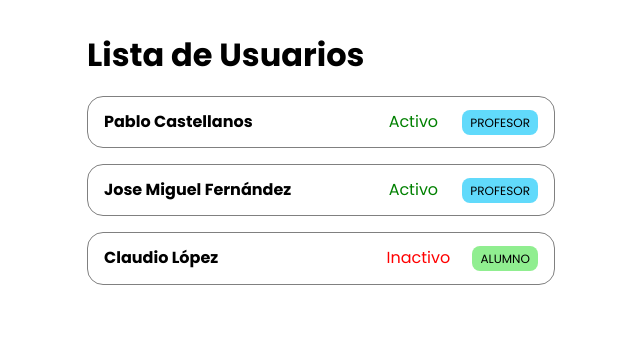
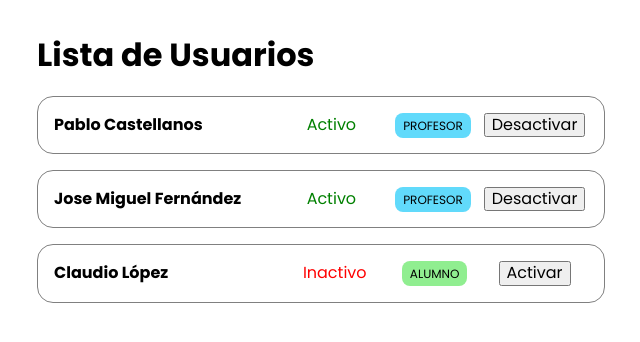
Before and after one commit to Nheil3Dev/react-users-list, a React (Vite) app: page / in a window 1280 px wide. Shown: the top 342 px of the page, without its empty margins (319-959 px from the left). Built offline with nearby package versions, Linux system fonts and the light colour scheme.

Commit message:
UserRow state

```diff
--- a/src/App.jsx
+++ b/src/App.jsx
@@ -1,6 +1,5 @@
 import { UsersList } from './components/UsersList'
 
-export default function App() {
 const USERS = [
 	{
 		name: 'Pablo Castellanos',
@@ -19,6 +18,7 @@ export default function App() {
 	}
 ]
 
+export default function App() {
 	return (
 		<UsersList users={USERS}>
 			<h1>Lista de Usuarios</h1>
--- a/src/components/UserRole.jsx
+++ b/src/components/UserRole.jsx
@@ -1,12 +1,12 @@
 import style from './UserRole.module.css'
 
+const ROLE_STYLES = {
+	teacher: ['Profesor', style.teacher],
+	student: ['Alumno', style.student],
+	other: ['Otro', style.other]
+}
+
 export const UserRole = ({ role }) => {
-	const ROLE_STYLES = {
-		teacher: ['Profesor', style.teacher],
-		student: ['Alumno', style.student],
-		other: ['Otro', style.other]
-	}
-
 	const [roleName, roleClassName] = ROLE_STYLES[role] || ROLE_STYLES.other
 
 	return <span className={`${style.role} ${roleClassName}`}>{roleName}</span>
--- a/src/components/UserRow.jsx
+++ b/src/components/UserRow.jsx
@@ -1,19 +1,30 @@
+import { useState } from 'react'
 import { UserRole } from './UserRole'
 import style from './UserRow.module.css'
 import { UserStatus } from './UserStatus'
 
 export const UserRow = ({ name, active, role }) => {
+	const [isActive, setIsActive] = useState(active)
 	return (
 		<div className={style.wrapper}>
 			<div className={style.name}>
 				<span>{name}</span>
 			</div>
 			<div className={style.status}>
-				<UserStatus active={active} />
+				<UserStatus active={isActive} />
 			</div>
 			<div>
 				<UserRole role={role} />
 			</div>
+			<div className={style.action}>
+				<button
+					onClick={() => {
+						setIsActive(!isActive)
+					}}
+				>
+					{isActive ? 'Desactivar' : 'Activar'}
+				</button>
+			</div>
 		</div>
 	)
 }
--- a/src/components/UserRow.module.css
+++ b/src/components/UserRow.module.css
@@ -10,17 +10,15 @@
 }
 
 .name {
-	width: 60%;
+	width: 40%;
+	font-weight: bold;
 }
 
 .status,
-.role {
+.role,
+.action {
 	width: 20%;
 	display: flex;
 	justify-content: center;
 	align-items: center;
 }
-
-.name span {
-	font-weight: bold;
-}
--- a/src/components/UsersList.module.css
+++ b/src/components/UsersList.module.css
@@ -1,6 +1,6 @@
 .list {
 	width: 100%;
-	max-width: 500px;
+	max-width: 600px;
 	margin: auto;
 	padding: 1rem;
 }
```
Lines whose indentation alone changed are shown as unchanged.
